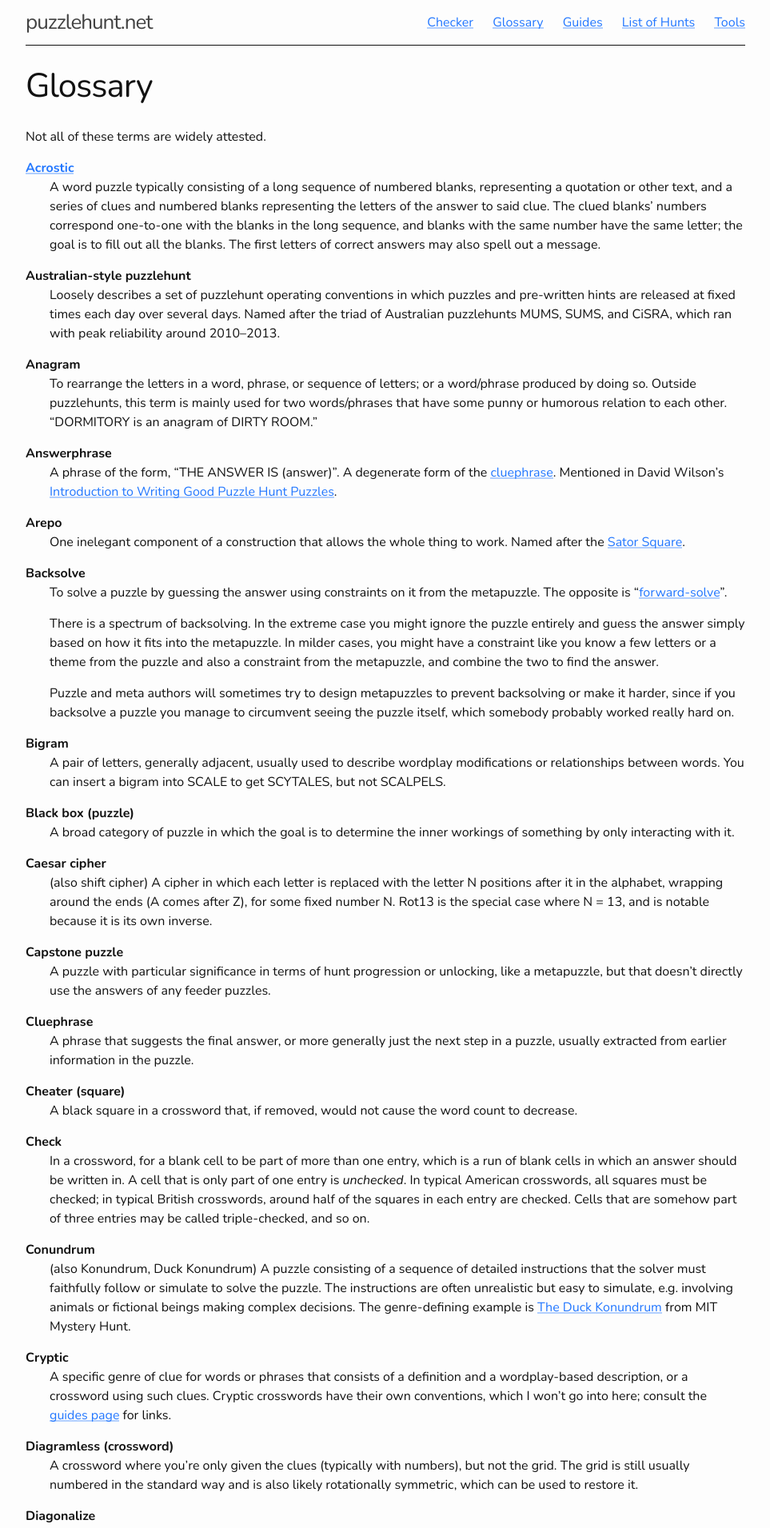
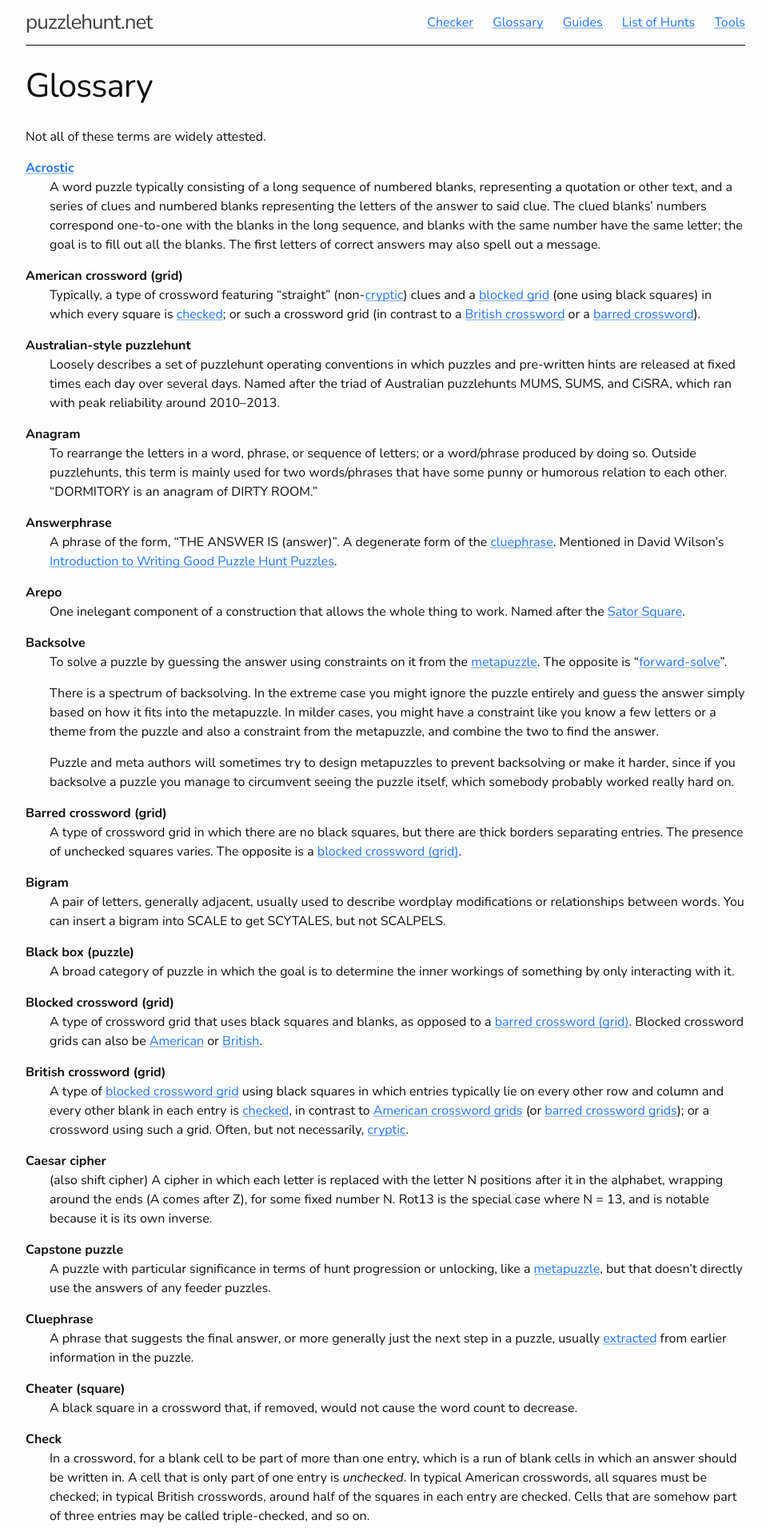
Before and after one commit to betaveros/puzzlehunt.net, a Jekyll site: the page built from glossary.md, in a window 1280 px wide. Shown: the top 1911 px of the page at 80% size, without its empty margins (158-1121 px from the left). Built offline with Jekyll 4.4.1, drawn with Linux system fonts in a browser that asks for light colours; some of the changed text lies outside the part shown.

Commit message:
random edits

```diff
--- a/glossary.md
+++ b/glossary.md
@@ -9,6 +9,10 @@ Not all of these terms are widely attested.
 {:#acrostic} [Acrostic](https://en.wikipedia.org/wiki/Acrostic_%28puzzle%29)
 
 :   A word puzzle typically consisting of a long sequence of numbered blanks, representing a quotation or other text, and a series of clues and numbered blanks representing the letters of the answer to said clue. The clued blanks' numbers correspond one-to-one with the blanks in the long sequence, and blanks with the same number have the same letter; the goal is to fill out all the blanks. The first letters of correct answers may also spell out a message.
+
+{:#american-crossword} American crossword (grid)
+
+:   Typically, a type of crossword featuring "straight" (non-[cryptic](#cryptic)) clues and a [blocked grid](#blocked-crossword) (one using black squares) in which every square is [checked](#check); or such a crossword grid (in contrast to a [British crossword](#british-crossword) or a [barred crossword](#barred-crossword)).
 
 {:#australian-style-puzzlehunt} Australian-style puzzlehunt
 
@@ -28,11 +32,15 @@ Not all of these terms are widely attested.
 
 {:#backsolve} Backsolve
 
-:   To solve a puzzle by guessing the answer using constraints on it from the metapuzzle. The opposite is "[forward-solve](#forward-solve)".
+:   To solve a puzzle by guessing the answer using constraints on it from the [metapuzzle](#metapuzzle). The opposite is "[forward-solve](#forward-solve)".
 
     There is a spectrum of backsolving. In the extreme case you might ignore the puzzle entirely and guess the answer simply based on how it fits into the metapuzzle. In milder cases, you might have a constraint like you know a few letters or a theme from the puzzle and also a constraint from the metapuzzle, and combine the two to find the answer.
 
     Puzzle and meta authors will sometimes try to design metapuzzles to prevent backsolving or make it harder, since if you backsolve a puzzle you manage to circumvent seeing the puzzle itself, which somebody probably worked really hard on.
+
+{:#barred-crossword} Barred crossword (grid)
+
+:   A type of crossword grid in which there are no black squares, but there are thick borders separating entries. The presence of unchecked squares varies. The opposite is a [blocked crossword (grid)](#blocked-crossword).
 
 {:#bigram} Bigram
 
@@ -42,17 +50,25 @@ Not all of these terms are widely attested.
 
 :   A broad category of puzzle in which the goal is to determine the inner workings of something by only interacting with it.
 
+{:#blocked-crossword} Blocked crossword (grid)
+
+:    A type of crossword grid that uses black squares and blanks, as opposed to a [barred crossword (grid)](#barred-crossword). Blocked crossword grids can also be [American](#american-crossword) or [British](#british-crossword).
+
+{:#british-crossword} British crossword (grid)
+
+:    A type of [blocked crossword grid](#blocked-crossword) using black squares in which entries typically lie on every other row and column and every other blank in each entry is [checked](#check), in contrast to [American crossword grids](#american-crossword) (or [barred crossword grids](#barred-crossword)); or a crossword using such a grid. Often, but not necessarily, [cryptic](#cryptic).
+
 {:#caesar-cipher} Caesar cipher
 
 :   (also shift cipher) A cipher in which each letter is replaced with the letter N positions after it in the alphabet, wrapping around the ends (A comes after Z), for some fixed number N. Rot13 is the special case where N = 13, and is notable because it is its own inverse.
 
 {:#capstone-puzzle} Capstone puzzle
 
-:   A puzzle with particular significance in terms of hunt progression or unlocking, like a metapuzzle, but that doesn't directly use the answers of any feeder puzzles.
+:   A puzzle with particular significance in terms of hunt progression or unlocking, like a [metapuzzle](#metapuzzle), but that doesn't directly use the answers of any feeder puzzles.
 
 {:#cluephrase} Cluephrase
 
-:   A phrase that suggests the final answer, or more generally just the next step in a puzzle, usually extracted from earlier information in the puzzle.
+:   A phrase that suggests the final answer, or more generally just the next step in a puzzle, usually [extracted](#extraction) from earlier information in the puzzle.
 
 {:#cheater-square} Cheater (square)
 
@@ -76,7 +92,7 @@ Not all of these terms are widely attested.
 
 {:#diagonalize} Diagonalize
 
-:   To take the Nth letter of the Nth item in a sequence: the first letter of the first, the second letter of the second, and so on. A moderately common extraction technique, more so when all items have the same number of letters.
+:   To take the Nth letter of the Nth item in a sequence: the first letter of the first, the second letter of the second, and so on. A moderately common [extraction](#extraction) technique, more so when all items have the same number of letters.
 
 {:#ditloid} [Ditloid](https://en.wikipedia.org/wiki/Ditloid)
 
@@ -88,23 +104,23 @@ Not all of these terms are widely attested.
 
 {:#eigenletter} Eigenletter
 
-:   (not really a thing, but I would like it to be, so take that) A humorous term for the overlapping extraction of taking the (usually unique) letter that appears at the same index in two words/phrases, more common if both words/phrases have the same number of letters. From the puzzle <span style="background-color: black">This Anagram Does Not Exist</span> in the 20<span style="background-color: black">20 Teammate Hunt</span> (unfortunately naming the hunt spoils it).
+:   (not really a thing, but I would like it to be, so take that) A humorous term for the overlapping [extraction](#extraction) of taking the (usually unique) letter that appears at the same index in two words/phrases, more common if both words/phrases have the same number of letters. From the puzzle <span style="background-color: black">This Anagram Does Not Exist</span> in the 20<span style="background-color: black">20 Teammate Hunt</span> (unfortunately naming the hunt spoils it).
 
 {:#enumeration} Enumeration
 
 :   A number or sequence of numbers describing how many letters there are in an answer or each word thereof, often written in parentheses and occasionally with additional annotations. The enumeration for "EXAMPLE" might be (7). In multi-word phrases and other answers with spaces in them, the spaces may be noted with commas (typical in cryptics) or left as spaces; for example, the enumeration for "ORANGE JUICE" might be (6,5) or (6 5). Other punctuation is typically left verbatim; the enumeration for "JACK-O'-LANTERN" might be (4-1'-7).
 
-    NPL flats have [more specific rules for enumerations](https://enigma.puzzlers.org/guide/composing#enumeration); asterisks are prepended to enumerations for words that are "inherently" capitalized, while carets are prepended to enumerations for words that are capitalized due to their context, such as being part of a multi-word name, among other annotations. THE DRAGON OF WANTLEY might be enumerated (^3 ^6 ^2 \*7). These are not particularly common.
+    NPL flats have [more specific rules for enumerations](https://enigma.puzzlers.org/guide/composing#enumeration); asterisks are prepended to enumerations for words that are "inherently" capitalized, while carets are prepended to enumerations for words that are capitalized due to their context, such as being part of a multi-word name, among other annotations. THE DRAGON OF WANTLEY might be enumerated (^3 ^6 2 \*7). These are not particularly common.
 
-    Some puzzles also feature "word enumerations" (a term I just made up) that tell you how many words are in an answer, but not the number of letters; when they exist, they are usually only added to answers with more than one word, and may look like (2 wds.). This may be done in, for example, cryptics with gimmicks where some entries require modifications before entry into the grid, and providing the exact enumerations would give too much away about which entries are being modified.
+    Some puzzles also feature "word enumerations" (a term I just made up) that tell you how many words are in an answer, but not the number of letters; when they exist, they are usually only added to answers with more than one word, and may look like (2 wds.). These may be used in straight/[American](#american-crossword) crosswords, where enumerations are not usually provided, as an additional hint; they may also be used in cryptics with gimmicks where some entries require modifications before entry into the grid, and providing the exact enumerations would give too much away about which entries are being modified.
 
 {:#extraction} Extraction
 
-:   A step in a puzzle solution that condenses its information; often, but not necessarily, the final step. Typical example involves extracting one letter from each clue answer or subpuzzle and having the letters spell out the answer or a cluephrase.
+:   A step in a puzzle solution that condenses its information; often, but not necessarily, the final step. Typical example involves extracting one letter from each clue answer or subpuzzle and having the letters spell out the answer or a [cluephrase](#cluephrase).
 
 {:#feeder} Feeder
 
-:   A puzzle whose answer is used in a metapuzzle. Used to contrast with a metapuzzle or discuss puzzlehunts in which the matchup of feeders to metapuzzles is not provided or needs to be discovered somehow.
+:   A puzzle whose answer is used in a [metapuzzle](#metapuzzle). Used to contrast with a metapuzzle or discuss puzzlehunts in which the matchup of feeders to metapuzzles is not provided or needs to be discovered somehow.
 
 {:#forward-solve} Forward-solve
 
@@ -112,11 +128,11 @@ Not all of these terms are widely attested.
 
 {:#flat} Flat
 
-:   A genre of word puzzle that clues wordplay-related words through context, usually in a verse. Most well known for appearing in the National Puzzlers’ League’s publication, <i>The ENIGMA</i>.
+:   A genre of word puzzle that clues wordplay-related words through context, usually in a verse. Most well known for appearing in the [National Puzzlers’ League](#npl)’s publication, <i>The ENIGMA</i>.
 
 {:#flavor-text} Flavor text
 
-:   Text in a puzzle that's typically displayed right after the title and distinguished from the rest of the puzzle. Flavor text usually does not contain clues or puzzle components that are mechanically necessary for solving the puzzle (no letters will be extracted from them, for example), but may obliquely hint at a puzzle mechanism or be used as a component of the meta. Flavor text may also simply be irrelevant text that integrates the puzzle into a story (to provide “flavor”). (This is unlike the usage in, say, tabletop games, where typical flavor text is entirely mechanically irrelevant.) Not all puzzles have flavor text.
+:   Text in a puzzle that's typically displayed right after the title and distinguished from the rest of the puzzle. Flavor text usually does not contain clues or puzzle components that are mechanically necessary for solving the puzzle (no letters will be extracted from them, for example), but may obliquely hint at a puzzle mechanism or be used as a component of the [meta](#metapuzzle). Flavor text may also simply be irrelevant text that integrates the puzzle into a story (to provide “flavor”). (This is unlike the usage in, say, tabletop games, where typical flavor text is entirely mechanically irrelevant.) Not all puzzles have flavor text.
 
     An example is the italicized paragraph starting "Somebody's been sending Dippy pictures..." in [Oodles of Doodles](https://dp.puzzlehunt.net/puzzle/oodles-of-doodles.html).
 
@@ -124,15 +140,17 @@ Not all of these terms are widely attested.
 
 :   Typically in crosswords, a phrase that's grammatically and semantically sensible, but consists of components that aren't more meaningful or notable together than they are apart. Self-describing: green paint certainly exists, but nothing is especially notable about paint that's green in particular instead of any other color (or green paint in particular instead of any other green object).
 
+    An example of a phrase that *isn't* green paint is "red tape". Although tape can indeed be red or any other color, the phrase "red tape" has a specific metaphorical meaning that isn't shared by other colors of tape or other red objects.
+
 {:#isis} Identify, Sort, Index, Solve (ISIS)
 
-:   A loosely defined, common puzzle type consisting of those four steps in order: identifying some puzzle-provided objects or clues, sorting them in some order based on the identification, indexing by a provided number to produce a cluephrase, and using the cluephrase to solve the puzzle.
+:   A loosely defined, common puzzle type consisting of those four steps in order: identifying some puzzle-provided objects or clues, sorting them in some order based on the identification, indexing by a provided number to produce a [cluephrase](#cluephrase), and using the cluephrase to solve the puzzle.
 
     Coined [by Foggy Brume in 2010](https://foggyb.livejournal.com/43107.html).
 
 {:#index} Index
 
-:   To take the Nth letter from a word or phrase, or more rarely the Nth word from a sentence or just any Nth term from a sequence, for some given N. When indexing to extract letters, spaces and punctuation are typically skipped in the count. A common step in extraction.
+:   To take the Nth letter from a word or phrase, or more rarely the Nth word from a sentence or just any Nth term from a sequence, for some given N. When indexing to extract letters, spaces and punctuation are typically skipped in the count. A common step in [extraction](#extraction).
 
 {:#logic-puzzle} Logic puzzle
 
@@ -144,15 +162,19 @@ Not all of these terms are widely attested.
 
 {:#metapuzzle} Metapuzzle
 
-:   A puzzle that uses answers from other puzzles. Typically unlocked after regular puzzles. Usually important for progressing through a hunt; the answer to a metapuzzle may have plot significance in that regard and is also often humorous or punny. The opposite may be called a "regular puzzle" or a "feeder".
+:   A puzzle that uses answers from other puzzles. Typically unlocked after regular puzzles. Usually important for progressing through a hunt; the answer to a metapuzzle may have plot significance in that regard and is also often humorous or punny. The opposite may be called a "regular puzzle" or, when the relationship to a metapuzzle is being emphasized, a "[feeder](#feeder)".
 
 {:#mit-mystery-hunt} [MIT Mystery Hunt](https://web.mit.edu/puzzle/www/)
 
-:   One of the longest-running puzzlehunt traditions, held annually during Martin Luther King, Jr. Day weekend in early January since 1981.
+:   One of the longest-running puzzlehunt traditions, held annually during Martin Luther King, Jr. Day weekend in early January since 1981. Typical recent hunts start Friday afternoon and run for around two full days; the goal is to find a "coin", and the winning team writes the next hunt.
 
 {:#mcfly} McFly
 
-:   (v.) To forward-solve a puzzle you previously backsolved, usually after the hunt for fun.
+:   (v.) To [forward-solve](#forward-solve) a puzzle you previously [backsolved](#backsolve), usually after the hunt for fun.
+
+{:#namystic} Namystic
+
+:   A kind of puzzle in which the letters of the alphabet are arranged around a central shape (typically a triangle or circle) and then a path is drawn connecting adjacent letters in a word, phrase, or name. The path may then be filled in to obscure some of its segments. The goal is to determine the original word, phrase, or name. From <i>Games Magazine</i> maybe?
 
 {:#natick} Natick
 
@@ -164,7 +186,7 @@ Not all of these terms are widely attested.
 
 {:#random-anagram} Random anagram
 
-:   (also "randomgram" or "unclued anagram") Any anagramming step in a puzzle without a provided order of the letters or confirmation of the result. Generally frowned upon in puzzle construction, though occasionally a useful puzzle solving step if the order cannot be found, and there isn't a universally agreed-upon definition of what counts as "confirmation" enough to make an anagram not qualify.
+:   (also "randomgram" or "unclued anagram") Any [anagramming](#anagram) step in a puzzle without a provided order of the letters or confirmation of the result. Generally frowned upon in puzzle construction, though occasionally a useful puzzle solving step if the order cannot be found, and there isn't a universally agreed-upon definition of what counts as "confirmation" enough to make an anagram not qualify.
 
 {:#red-herring} Red herring
 
@@ -182,15 +204,19 @@ Not all of these terms are widely attested.
 
 {:#pure-metapuzzle} Pure metapuzzle
 
-:   A metapuzzle with no or minimal content (e.g. only flavortext) in and of itself; the metapuzzle consists of just the answers that feed into it. The opposite is a "[shell metapuzzle](#shell-metapuzzle)".
+:   A [metapuzzle](#metapuzzle) with no or minimal content (e.g. only [flavor text](#flavor-text)) in and of itself; the metapuzzle consists of just the answers that [feed](#feeder) into it. The opposite is a "[shell metapuzzle](#shell-metapuzzle)".
 
 {:#puzzle-trail} Puzzle trail
 
 :   (not common) A linear sequence of puzzles where each one leads to the next, often by changing a component of the URL to the answer due to the technical simplicity of implementing that. The Ur-example is notpr0n.
 
+{:#surface} Surface (reading)
+
+:   Of especially [cryptic](#cryptic) clues, the superficial/literal meaning of the clue. Theoretically irrelevant for solving the clue, but often valued for aesthetic purposes, and can also be more or less misleading. Most people would probably say that "Side-mounted component in dealer's car (4)" has a better surface reading than "Part of Voldemort example (4)", even though both clue the same word with the same wordplay, because the arrangement and literal meaning of words in the first clue are more coherent and more grammatical.
+
 {:#shell-metapuzzle} Shell metapuzzle
 
-:   A metapuzzle with content (the "shell"). For example, the metapuzzle might have a crossword grid that you are supposed to put the puzzle answers, or something related, into. The opposite is a "[pure metapuzzle](#pure-metapuzzle)".
+:   A [metapuzzle](#metapuzzle) with content (the "shell"). For example, the metapuzzle might have a crossword grid that you are supposed to put the puzzle answers, or something related, into. The opposite is a "[pure metapuzzle](#pure-metapuzzle)".
 
 {:#sidesolve} Sidesolve
 
@@ -198,27 +224,29 @@ Not all of these terms are widely attested.
 
 {:#tetcbn} The Error That Cannot Be Named (TETCBN)
 
-:   An error (or "error") in which the answer to a puzzle or clue literally appears in it. So called because naming the error as such and then fixing it would give away the answer to the puzzle or clue. Also from NPL.
+:   An error (or "error") in which the answer to a puzzle or clue literally appears in it. So called because naming the error as such and then fixing it would give away the answer to the puzzle or clue. From [NPL](#npl) jargon.
 
 {:#transaddition} Transaddition
 
-:   Adding a letter and then anagramming, or a word/phrase produced by such a process. "MEGAPLEX is a transaddition of EXAMPLE." Probably from the NPL flat type, but used more loosely.
+:   Adding a letter and then [anagramming](#anagram), or a word/phrase produced by such a process. "MEGAPLEX is a transaddition of EXAMPLE." Probably from the [flat](#flat) type, but used more loosely.
 
 {:#transdeletion} Transdeletion
 
-:   Removing a letter and then anagramming, or a word/phrase produced by such a process. "EXAMPLE is a transdeletion of MEGAPLEX." Probably from the NPL flat type, but used more loosely.
+:   Removing a letter and then [anagramming](#anagram), or a word/phrase produced by such a process. "EXAMPLE is a transdeletion of MEGAPLEX." Probably from the [flat](#flat) type, but used more loosely.
 
-{:#bigram} Trigram
+{:#trigram} Trigram
 
 :   A triplet of letters, generally adjacent, usually used to describe wordplay modifications or relationships between words.
+
+    Some puzzles consist of a list of trigrams, typically sorted, and possibly an [enumeration](#enumeration), with the goal to rearrange the trigrams into a coherent phrase or sentence, fitting the enumeration if one exists. This puzzle type is sometimes jocularly called "trigram hell".
 
 {:#wof} Wheel of Fortune (WoF)
 
 :   To guess answers while knowing, or having guesses for, only some of the letters and their positions. Named after the American game show.
 
 <style>
-.id-link { display: none; float: left; margin-left: -0.8em; width: 0.8em; background: none; }
-dt:hover .id-link { display: inline; }
+.id-link { opacity: 0; float: left; margin-left: -0.8em; width: 0.8em; background: none; }
+dt:hover .id-link { opacity: 1; }
 dt:hover .id-link:hover { background: none; }
 </style>
 
```
